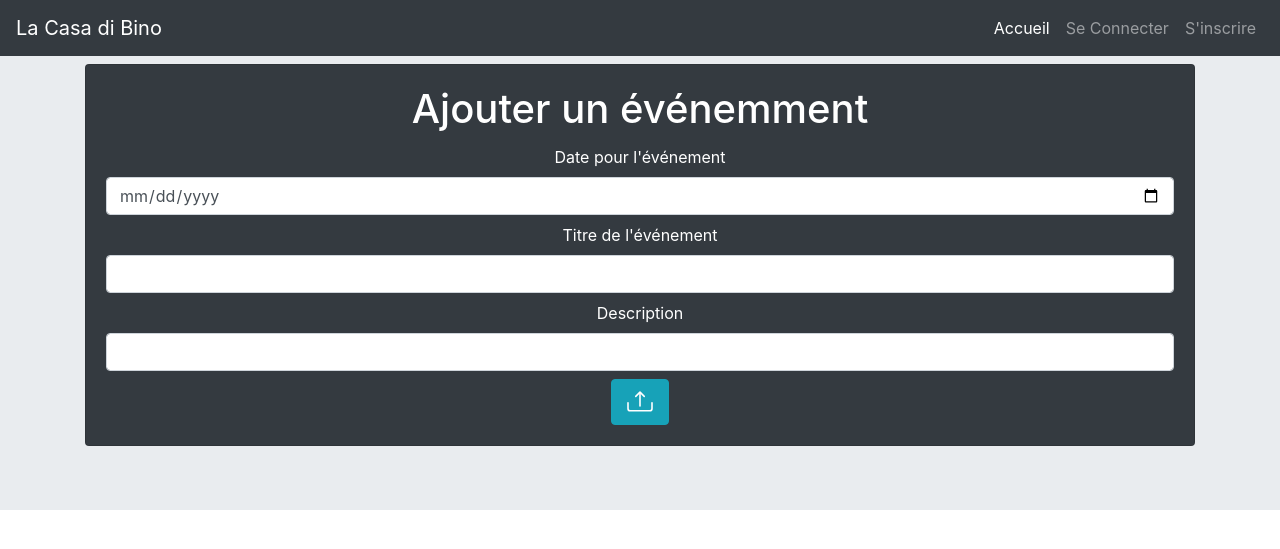
After one commit to LiSplib/la-casa-di-BINO, a PHP site: page /addNewEvent.php in a window 1280 px wide. The commit adds this page. Shown: the top 549 px of the page. Run offline with PHP 8.4, Linux system fonts and the light colour scheme.

Commit message:
add eventManagement

```diff
--- /dev/null
+++ b/addNewEvent.php
@@ -0,0 +1,70 @@
+<?php
+require 'header.php';
+require_once 'db.php';
+
+
+// Create on POST req
+$create_status = '';
+
+if(!empty($_POST)){
+    require_once 'db.php';
+
+    $req = $pdo->prepare("INSERT INTO events SET dateHour = ?, title = ?, content = ?");
+    $req->execute([$_POST['dateHour'], $_POST['title'], $_POST['content']]);
+    $create_status = 'Votre événement a bien été créé';
+
+}
+
+?>
+<div class="jumbotron jumbotron-fluid text-center">
+    <div class="container">
+        <div class="row">
+            <div class="col-sm-12">
+
+                <?php
+                    if(!empty($create_status)){
+                        ?>
+                        <div class="alert alert-success" role="alert">
+                            <?= $create_status ?>
+                        </div>
+                        <?php
+                    }
+                ?>
+                <div class="card bg-dark text-white text-center">
+                    <div class="card-body">
+                        <h1 class="card-title">Ajouter un événemment</h1>
+                            <form method="POST" action="addNewEvent.php">
+                                <div class="row">
+                                    <div class="col">
+                                        <label for="dateHour">Date pour l'événement</label>
+                                        <input type="date" class="form-control" id="date" name="dateHour">
+                                    </div>
+                                </div>
+                                <div class="row mt-2">
+                                    <div class="col">
+                                    <label for="title">Titre de l'événement</label>
+                                        <input type="text" class="form-control" id="title" name="title">
+                                    </div>
+                                </div>
+                                <div class="row mt-2">
+                                    <div class="col">
+                                    <label for="title">Description</label>
+                                        <input type="text" class="form-control" id="content" name="content">
+                                    </div>
+                                </div>
+                                <button type="submit" class="btn btn-info mt-2">
+                                    <svg class="bi bi-upload" width="2em" height="2em" viewBox="0 0 20 20" fill="currentColor" xmlns="http://www.w3.org/2000/svg">
+                                        <path fill-rule="evenodd" d="M2.5 10a.5.5 0 01.5.5V14a1 1 0 001 1h12a1 1 0 001-1v-3.5a.5.5 0 011 0V14a2 2 0 01-2 2H4a2 2 0 01-2-2v-3.5a.5.5 0 01.5-.5zM7 6.854a.5.5 0 00.707 0L10 4.56l2.293 2.293A.5.5 0 1013 6.146L10.354 3.5a.5.5 0 00-.708 0L7 6.146a.5.5 0 000 .708z" clip-rule="evenodd"/>
+                                        <path fill-rule="evenodd" d="M10 4a.5.5 0 01.5.5v8a.5.5 0 01-1 0v-8A.5.5 0 0110 4z" clip-rule="evenodd"/>
+                                    </svg>
+                                </button>
+                            </form>
+                    </div>
+                </div>
+            </div>
+        </div>
+    </div>
+</div>
+
+<?php
+require 'footer.php';
--- a/connect.php
+++ b/connect.php
@@ -1,10 +1,9 @@
 <?php
-require 'header.php';
-require_once 'db.php'; ?>
+require 'header.php'; ?>
 
 <div class="jumbotron jumbotron-fluid text-center">
     <div class="container mt-5">
-        <h1>Connexion Admin</h1>
+        <h1>Se Connecter</h1>
             <div class="userLog">
                 <form action="login.php" method="POST">
                     <label>Nom d'utilisateur</label>
--- a/db.php
+++ b/db.php
@@ -1,4 +1,4 @@
 <?php
 $pdo  =new PDO('mysql:dbname=id10094029_user;host=localhost', 'id10094029_lacasadibino', 'chezBino61011');
 $pdo->setAttribute(PDO::ATTR_ERRMODE, PDO::ERRMODE_EXCEPTION);
-$pdo->setAttribute(PDO::ATTR_DEFAULT_FETCH_MODE, PDO::FETCH_OBJ);
+$pdo->setAttribute(PDO::ATTR_DEFAULT_FETCH_MODE, PDO::FETCH_ASSOC);
--- a/header.php
+++ b/header.php
@@ -1,5 +1,6 @@
 <?php if(session_status() == PHP_SESSION_NONE){
     session_start();}?>
+
 <!doctype html>
 <html lang="fr">
   <head>
@@ -11,7 +12,7 @@
     <!-- <link href="style.css" rel="stylesheet"> -->
     </head>
     <body>
-        <nav class="navbar navbar-expand-lg navbar-dark bg-dark fixed-top">
+        <nav class="navbar navbar-expand-lg navbar-dark bg-dark fixed-top mb-5">
             <a class="navbar-brand" href="event.php">La Casa di Bino</a>
             <button class="navbar-toggler" type="button" data-toggle="collapse" data-target="#navbarNavAltMarkup" aria-controls="navbarNavAltMarkup" aria-expanded="false" aria-label="Toggle navigation">
                 <span class="navbar-toggler-icon"></span>
@@ -21,6 +22,7 @@
                     <a class="nav-item nav-link active" href="index.amp.html">Accueil</a>
                     <?php if(isset($_SESSION['auth'])): ?>
                     <a class="nav-item nav-link" href="logout.php">Se Déconnecter</a>
+                    <a class="nav-item nav-link" href="addNewEvent.php">Créer un événement</a>
                     <?php else: ?>
                     <a class="nav-item nav-link" href="connect.php">Se Connecter</a>
                     <a class="nav-item nav-link" href="register.php">S'inscrire</a>
--- a/signin.php
+++ b/signin.php
@@ -21,11 +21,10 @@ if(!empty($_POST)){
     if(empty($errors)){
     require_once 'db.php';
 
-        $req = $pdo->prepare("INSERT INTO user SET username = ?, password = ?, email = ?");
+        $req = $pdo->prepare('INSERT INTO user SET username = ?, password = ?, email = ?');
         $password = password_hash($_POST['password'], PASSWORD_DEFAULT);
         $req->execute([$_POST['username'], $password, $_POST['email']]);
-        die('Votre compte a bien été créé');
-        header('Location: http://localhost/testco/register.php');
+        header('Location: event.php');
     }
 
 
```
Also changed, not shown: event.php (+40 -28 lines), login.php (+2 -6 lines).
